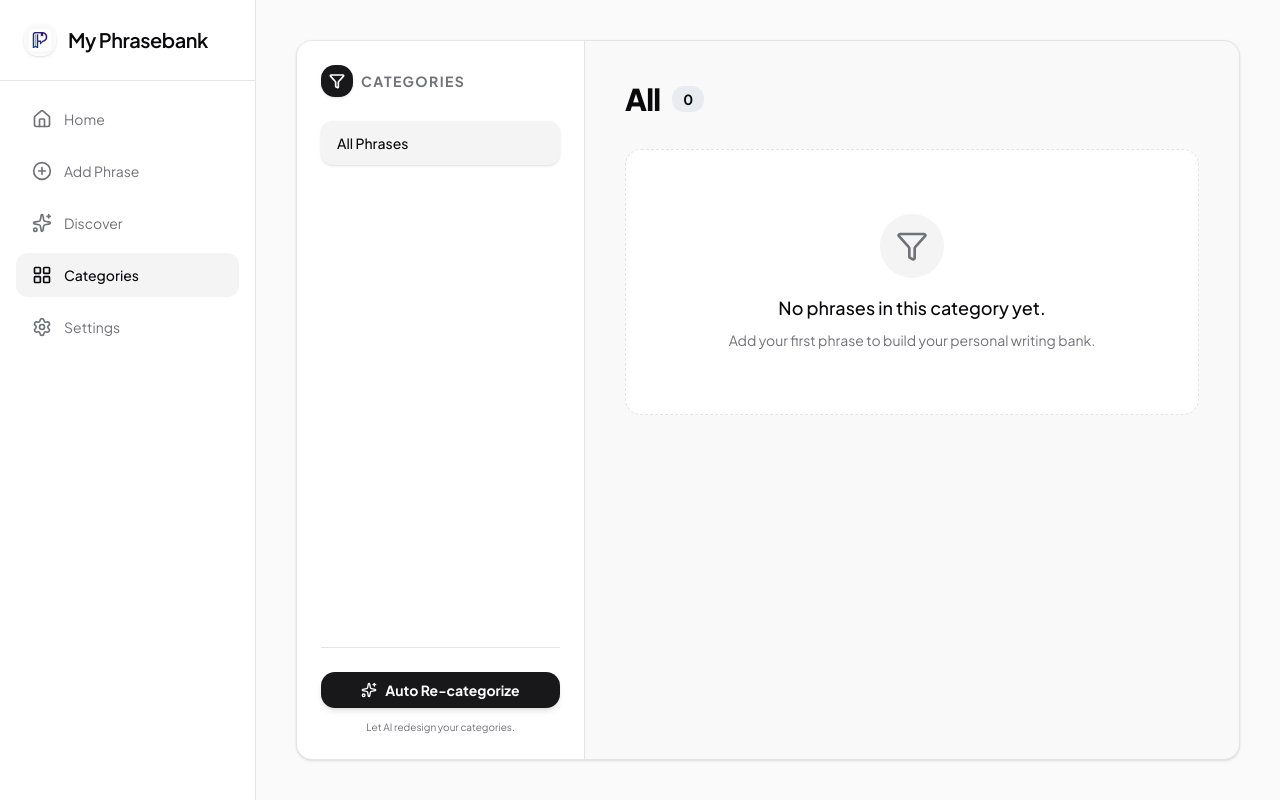
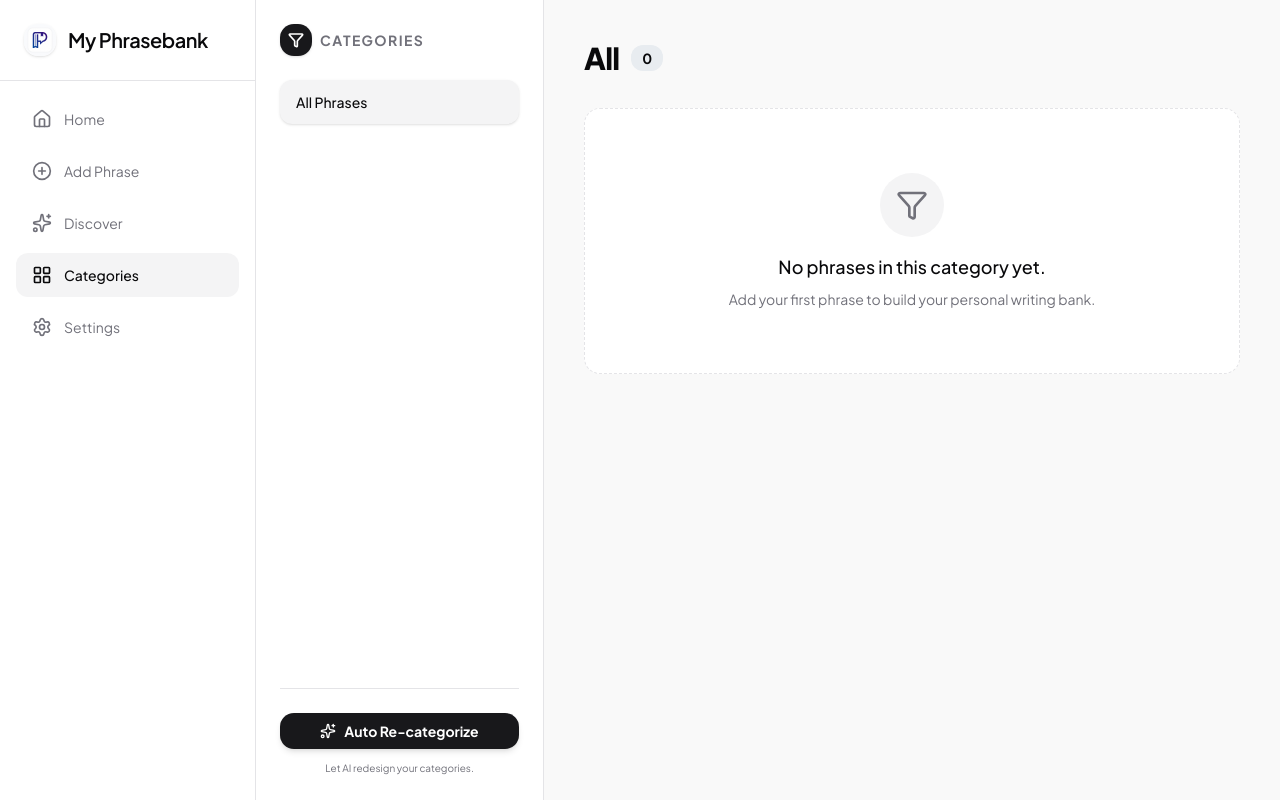
Before and after one commit to Hongxiang-Yang/my-phrasebank, a React (Vite) app: page /browse in a window 1280 px wide. Built offline with nearby package versions, Linux system fonts and the light colour scheme.

Commit message:
Revert CategoryBrowser layout back to full bleed

```diff
--- a/src/pages/CategoryBrowser.tsx
+++ b/src/pages/CategoryBrowser.tsx
@@ -92,8 +92,7 @@ export function CategoryBrowser() {
   };
 
   return (
-    <div className="p-4 md:p-10 max-w-6xl mx-auto w-full h-[calc(100vh-64px)] md:h-screen">
-      <div className="flex flex-col md:flex-row h-full bg-background text-foreground rounded-none md:rounded-2xl overflow-hidden border border-border shadow-sm">
+    <div className="flex flex-col md:flex-row h-[calc(100vh-64px)] md:h-screen bg-background text-foreground">
       {/* Category Sidebar */}
       <div className="w-full md:w-72 bg-card border-r border-border overflow-y-auto shrink-0 hidden md:flex flex-col relative z-10">
         <div className="p-6 flex-1 flex flex-col">
@@ -167,7 +166,7 @@ export function CategoryBrowser() {
 
       {/* Phrases List */}
       <div className="flex-1 overflow-y-auto p-4 md:p-10 bg-muted/20 pb-24 md:pb-10 relative">
-          <div className="max-w-4xl mx-auto xl:mx-0">
+        <div className="max-w-6xl mx-auto w-full">
           <div className="hidden md:flex items-center gap-3 mb-8">
             <h1 className="text-3xl font-extrabold tracking-tight">{selectedCategory}</h1>
             <Badge variant="secondary" className="text-sm font-bold">{filteredPhrases.length}</Badge>
@@ -266,6 +265,5 @@ export function CategoryBrowser() {
         </div>
       </div>
     </div>
-    </div>
   );
 }
```
Lines whose indentation alone changed are shown as unchanged.
